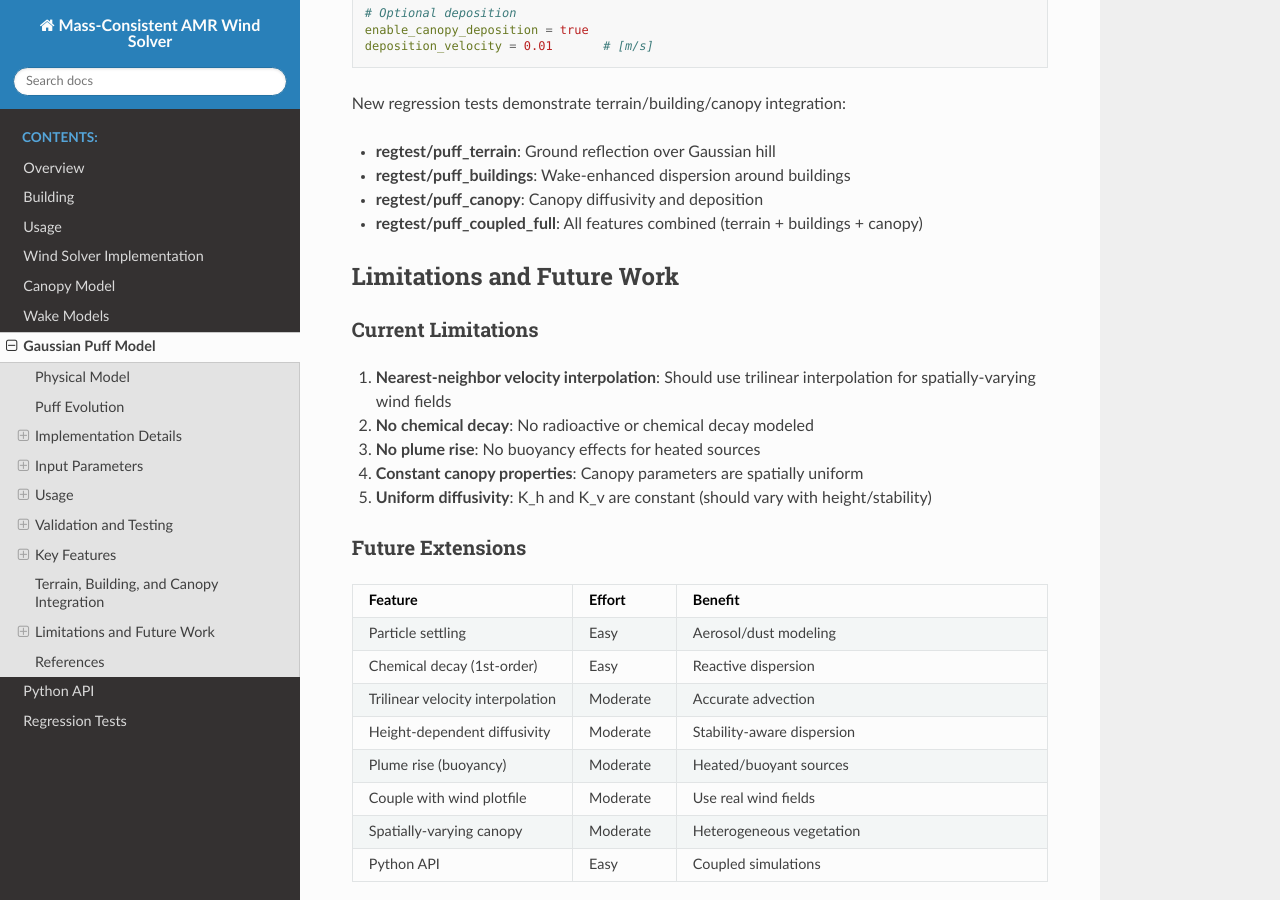
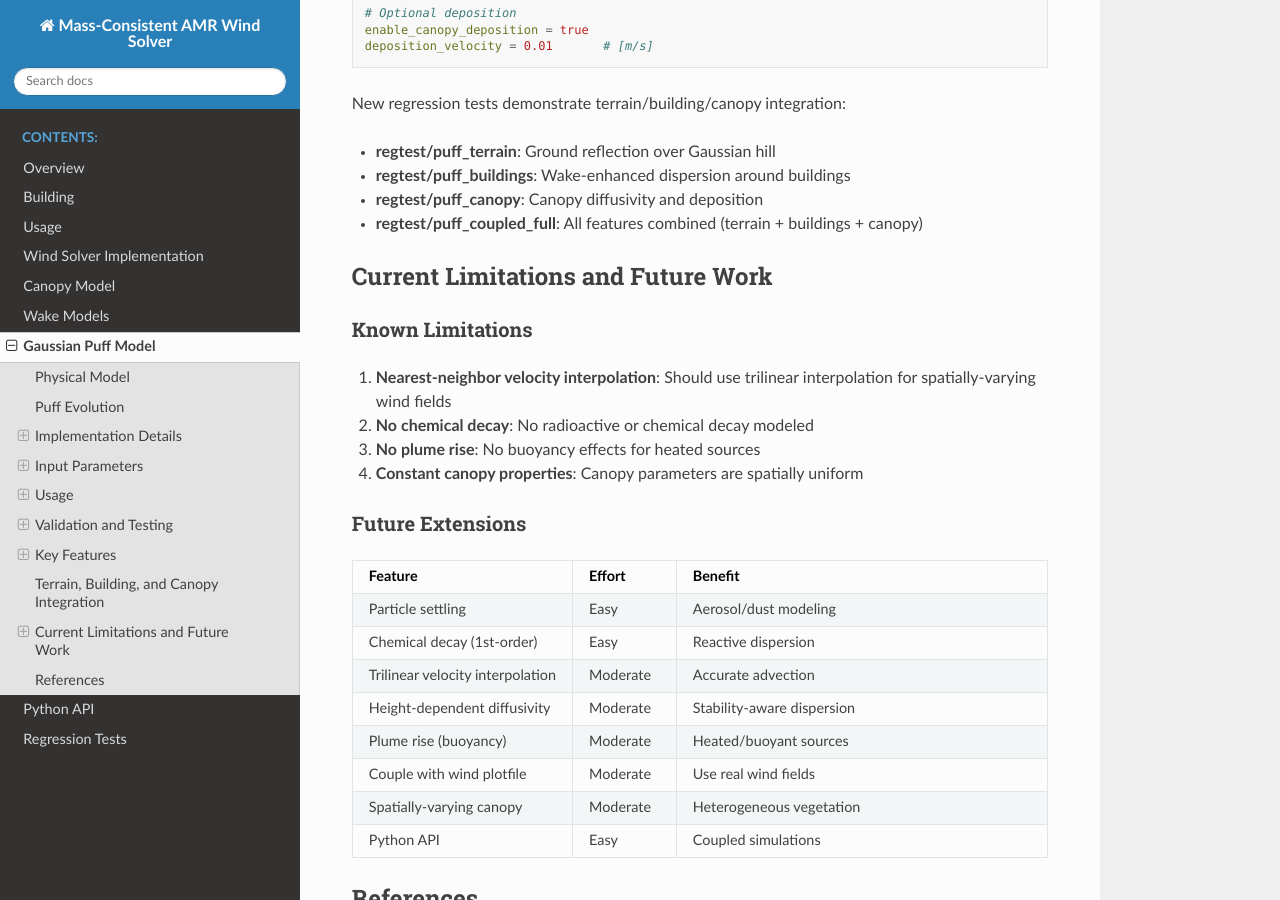
Before and after one commit to hgopalan/massconsistent_amr, a Sphinx documentation site: the page built from docs/puff.rst, in a window 1280 px wide and 900 px high, scrolled down 8645 px. Built offline with Sphinx 7.4.7 and the Read the Docs theme 3.1.0, drawn with Linux system fonts in a browser that asks for light colours.

Commit message:
Address code review feedback in puff.rst

```diff
--- a/docs/puff.rst
+++ b/docs/puff.rst
@@ -477,17 +477,16 @@ New regression tests demonstrate terrain/building/canopy integration:
 * **regtest/puff_canopy**: Canopy diffusivity and deposition
 * **regtest/puff_coupled_full**: All features combined (terrain + buildings + canopy)
 
-Limitations and Future Work
-----------------------------
+Current Limitations and Future Work
+------------------------------------
 
-Current Limitations
-^^^^^^^^^^^^^^^^^^^
+Known Limitations
+^^^^^^^^^^^^^^^^^
 
 1. **Nearest-neighbor velocity interpolation**: Should use trilinear interpolation for spatially-varying wind fields
 2. **No chemical decay**: No radioactive or chemical decay modeled
 3. **No plume rise**: No buoyancy effects for heated sources
 4. **Constant canopy properties**: Canopy parameters are spatially uniform
-5. **Uniform diffusivity**: K_h and K_v are constant (should vary with height/stability)
 
 Future Extensions
 ^^^^^^^^^^^^^^^^^
```
